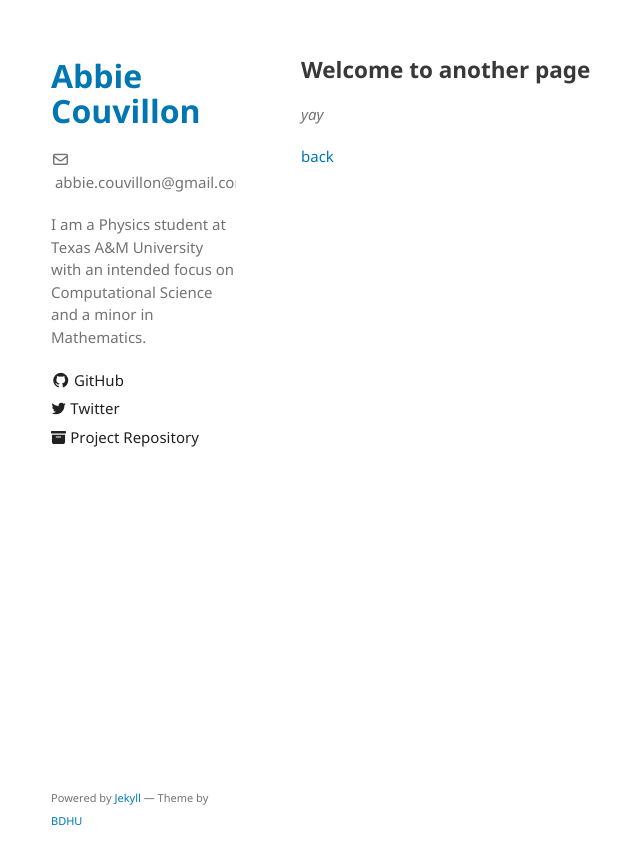
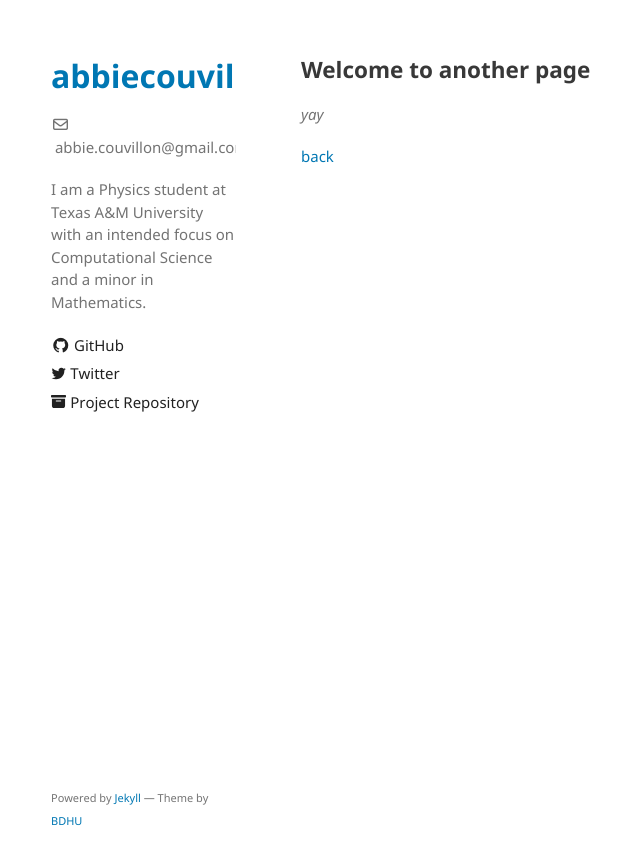
Before and after one commit to abbiecouvillon/abbiecouvillon.github.io, a Jekyll site: the page built from another-page.md, in a window 1280 px wide. Shown: the top 865 px of the page, without its empty margins (159-799 px from the left). Built offline with Jekyll 4.4.1, drawn with Linux system fonts in a browser that asks for light colours; our own code applies the rules of GitHub Pages for plain Markdown files.

Commit message:
Update _config.yml

```diff
--- a/_config.yml
+++ b/_config.yml
@@ -1,5 +1,4 @@
 theme: jekyll-theme-minimal
-title: Abbie Couvillon
 email: abbie.couvillon@gmail.com
 description: I am a Physics student at Texas A&M University with an intended focus on Computational Science and a minor in Mathematics.
 show_downloads: false
```
